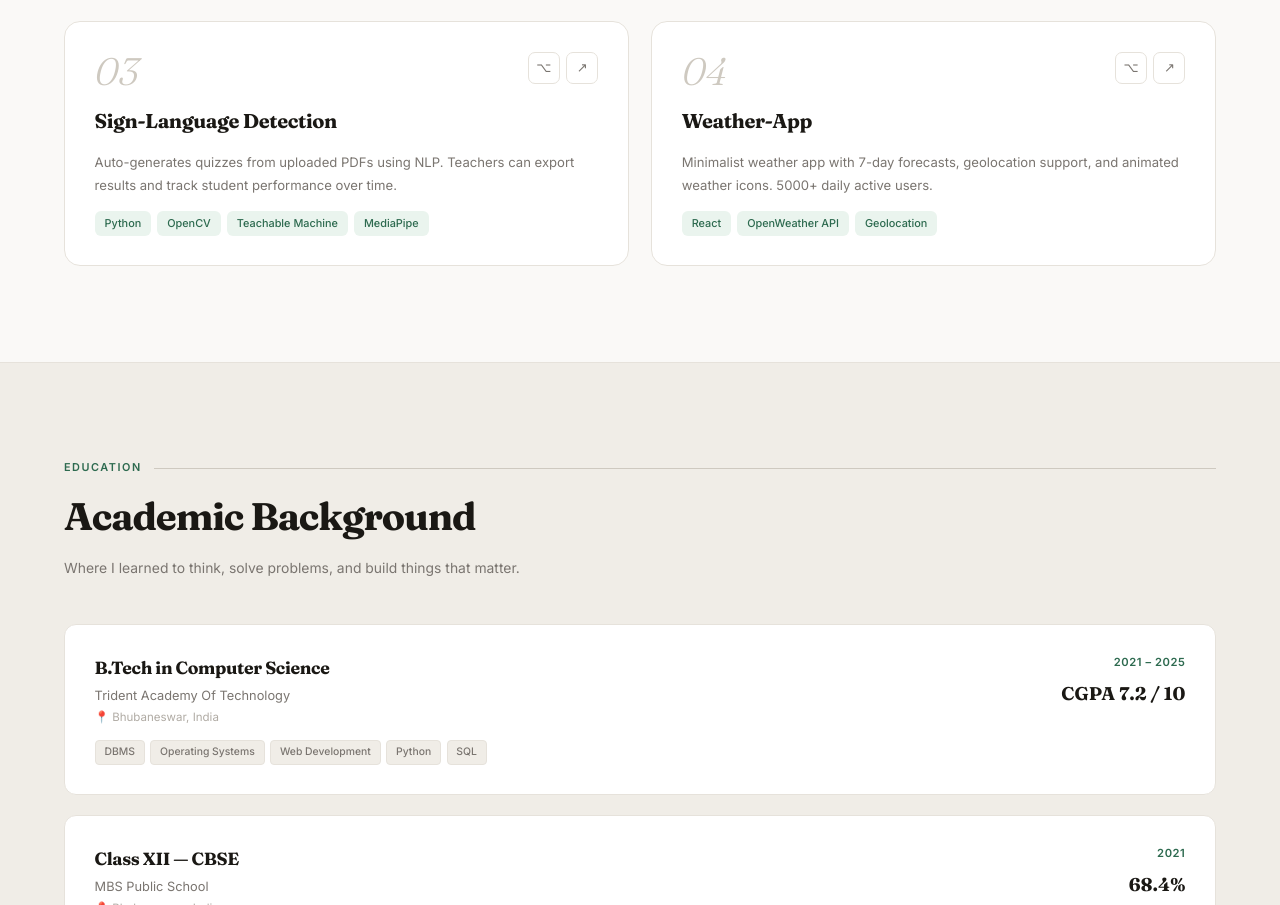
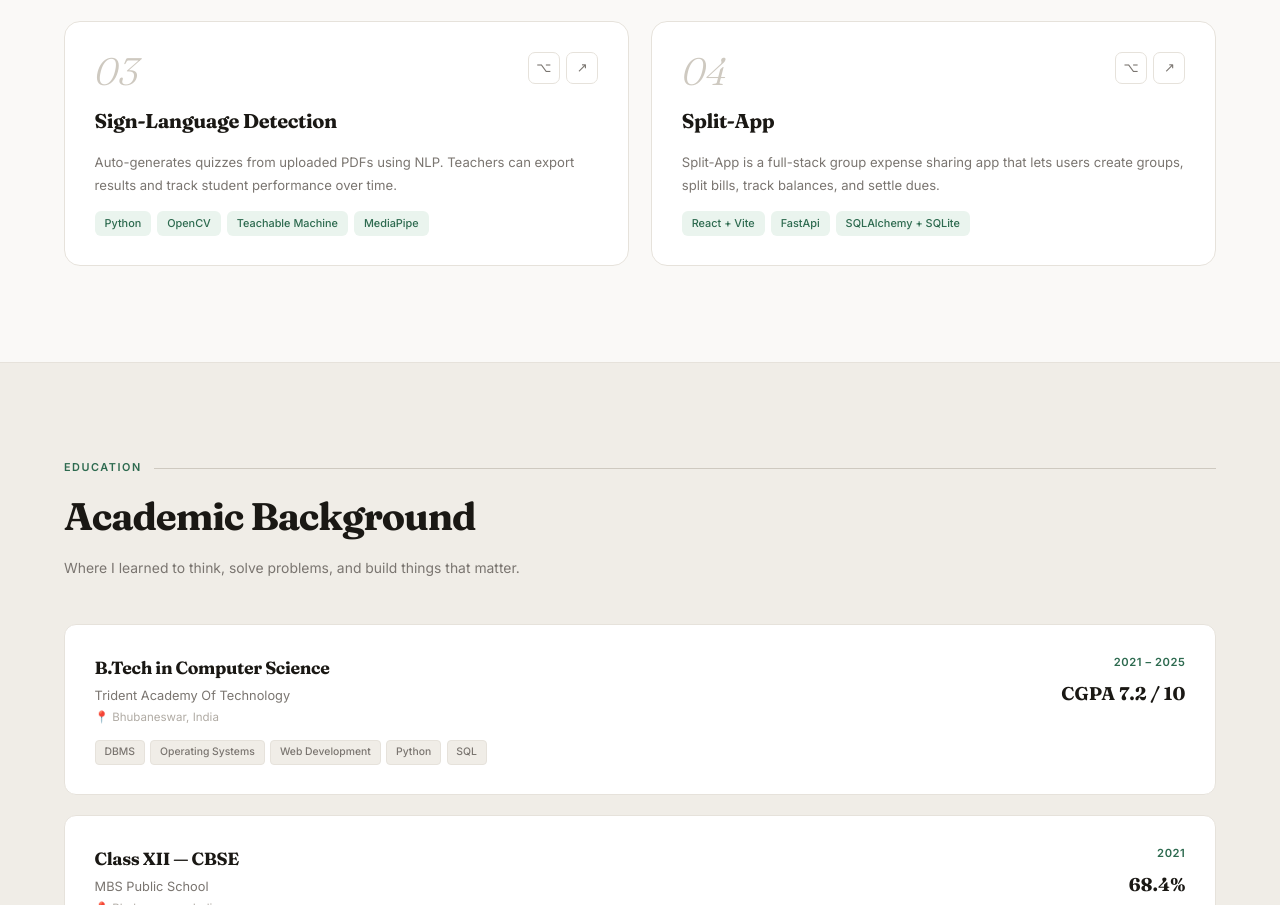
Before and after one commit to kritik50/Portfolio, a React (Vite) app: page / in a window 1280 px wide. Shown: the part 2847-3752 px from the top of the page. Built offline with nearby package versions, Linux system fonts and the light colour scheme.

Commit message:
New Details

```diff
--- a/src/data.js
+++ b/src/data.js
@@ -65,10 +65,10 @@ export const PROJECTS = [
   },
   {
     num:    '04',
-    title:  'Weather-App',
-    desc:   'Minimalist weather app with 7-day forecasts, geolocation support, and animated weather icons. 5000+ daily active users.',
-    tags:   ['React', 'OpenWeather API', 'Geolocation'],
-    github: 'https://github.com/kritik50/weather-app',
+    title:  'Split-App',
+    desc:   'Split-App is a full-stack group expense sharing app that lets users create groups, split bills, track balances, and settle dues.',
+    tags:   ['React + Vite', 'FastApi', 'SQLAlchemy + SQLite'],
+    github: 'https://github.com/kritik50/Split-App',
 
   },
 ];
```
